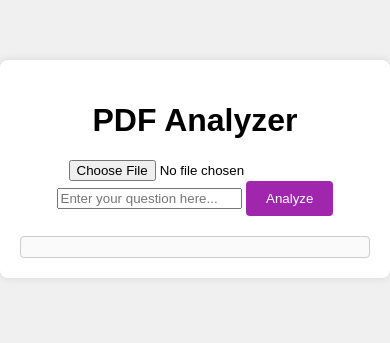
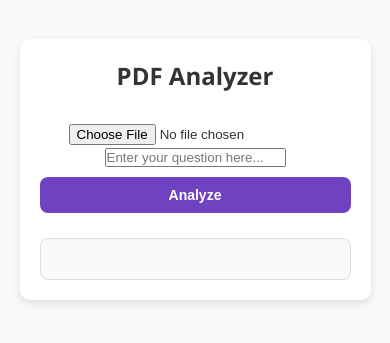
Before and after one commit to aalya2406/Local-LLM-Chatbot, a plain HTML site: page index.html in a window 390 px wide. Shown: the part 253-596 px from the top of the page. Drawn offline with Linux system fonts and the light colour scheme.

Commit message:
Update styles.css
updated front end

```diff
--- a/styles.css
+++ b/styles.css
@@ -1,66 +1,137 @@
+/* Basic reset for better cross-browser consistency */
+* {
+    box-sizing: border-box;
+    margin: 0;
+    padding: 0;
+}
+
+/* Body styles */
 body {
-    font-family: Arial, sans-serif;
-    background-color: #f0f0f0;
+    font-family: 'Segoe UI', Tahoma, Geneva, Verdana, sans-serif;
+    background-color: #f8f9fa;
     display: flex;
     justify-content: center;
     align-items: center;
     height: 100vh;
-    margin: 0;
+    color: #333;
 }
 
+/* Container for the form and content */
 .container {
-    background-color: white;
-    padding: 20px;
-    border-radius: 8px;
-    box-shadow: 0 0 10px rgba(0, 0, 0, 0.1);
+    background-color: #fff;
+    padding: 30px;
+    border-radius: 10px;
+    box-shadow: 0 4px 8px rgba(0, 0, 0, 0.1);
     text-align: center;
+    max-width: 600px;  /* Increased width for a larger form */
+    width: 100%;
 }
 
-textarea {
-    width: 100%;
-    height: 100px;
-    padding: 10px;
-    margin-bottom: 10px;
-    border: 1px solid #ccc;
-    border-radius: 4px;
+/* Title styling */
+h1 {
+    font-size: 24px;
+    margin-bottom: 30px;  /* Space below the title */
 }
 
-button {
-    padding: 10px 20px;
-    border: none;
-    border-radius: 4px;
-    background-color: #9f26ad;
-    color: white;
-    cursor: pointer;
+/* Flexbox layout for file input and prompt */
+.input-group {
+    display: flex;
+    flex-wrap: wrap;
+    gap: 10px;
+    margin-bottom: 25px;
 }
 
-button:hover {
-    background-color: #218838;
+/* Styling for file input */
+input[type="file"] {
+    flex: 1;
 }
 
+/* Styling for input text area */
+textarea {
+    width: calc(100% - 10px);  /* Occupy full width minus gap */
+    height: 50px;  /* Adjusted height */
+    padding: 15px;
+    border: 1px solid #ddd;
+    border-radius: 8px;
+    font-size: 16px;
+    resize: none;
+}
+
+/* Button styling, now below the input fields */
+button {
+    padding: 12px 24px;
+    border: none;
+    border-radius: 8px;
+    background-color: #6f42c1;
+    color: white;
+    font-size: 16px;
+    font-weight: bold;
+    cursor: pointer;
+    transition: background-color 0.3s ease;
+    margin-top: 10px;  /* Added space between inputs and button */
+    width: 100%;  /* Full width button */
+}
+
+/* Button hover effect */
+button:hover {
+    background-color: #5a31a6;
+}
+
+/* Loader animation */
 #loader {
     border: 16px solid #f3f3f3;
     border-radius: 50%;
-    border-top: 16px solid #3498db;
-    width: 120px;
-    height: 120px;
-    animation: spin 2s linear infinite;
+    border-top: 16px solid #6f42c1;
+    width: 80px;
+    height: 80px;
+    animation: spin 1.5s linear infinite;
     margin: 20px auto;
 }
 
+/* Keyframes for the loader animation */
 @keyframes spin {
     0% { transform: rotate(0deg); }
     100% { transform: rotate(360deg); }
 }
 
+/* Hide the loader by default */
 .hidden {
     display: none;
 }
 
+/* Styling for the answer display box */
 #answer {
-    margin-top: 20px;
-    padding: 10px;
-    border: 1px solid #ccc;
-    border-radius: 4px;
-    background-color: #fafafa;
+    margin-top: 25px;
+    padding: 20px;
+    border: 1px solid #ddd;
+    border-radius: 8px;
+    background-color: #f9f9f9;
+    font-size: 16px;
+    text-align: left;
 }
+
+/* Responsive adjustments */
+@media (max-width: 600px) {
+    .container {
+        padding: 20px;
+        max-width: 90%;
+    }
+
+    .input-group {
+        flex-direction: column;
+        gap: 15px;
+    }
+
+    textarea {
+        height: 100px;
+    }
+
+    button {
+        padding: 10px 20px;
+        font-size: 14px;
+    }
+
+    #answer {
+        font-size: 14px;
+    }
+}
```
